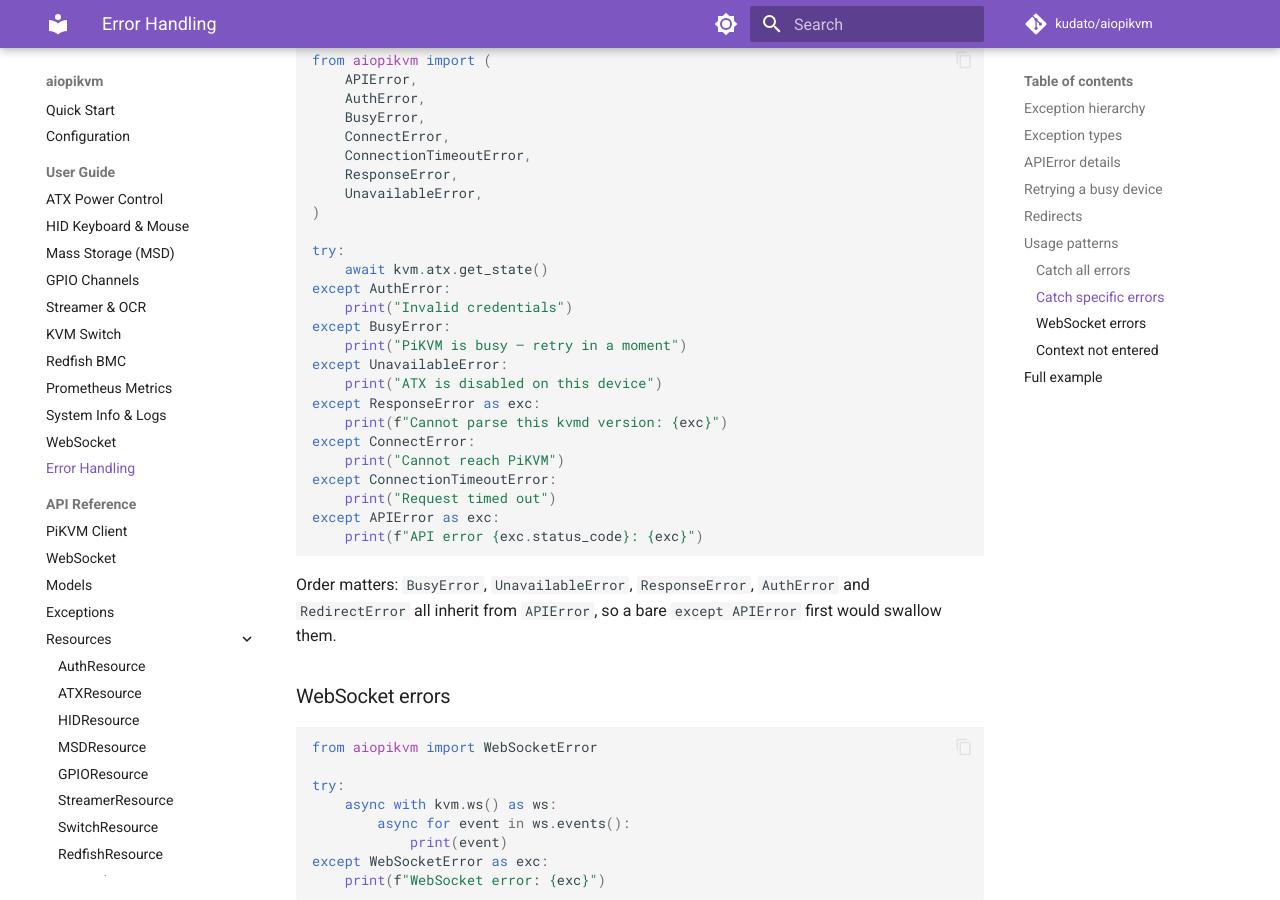
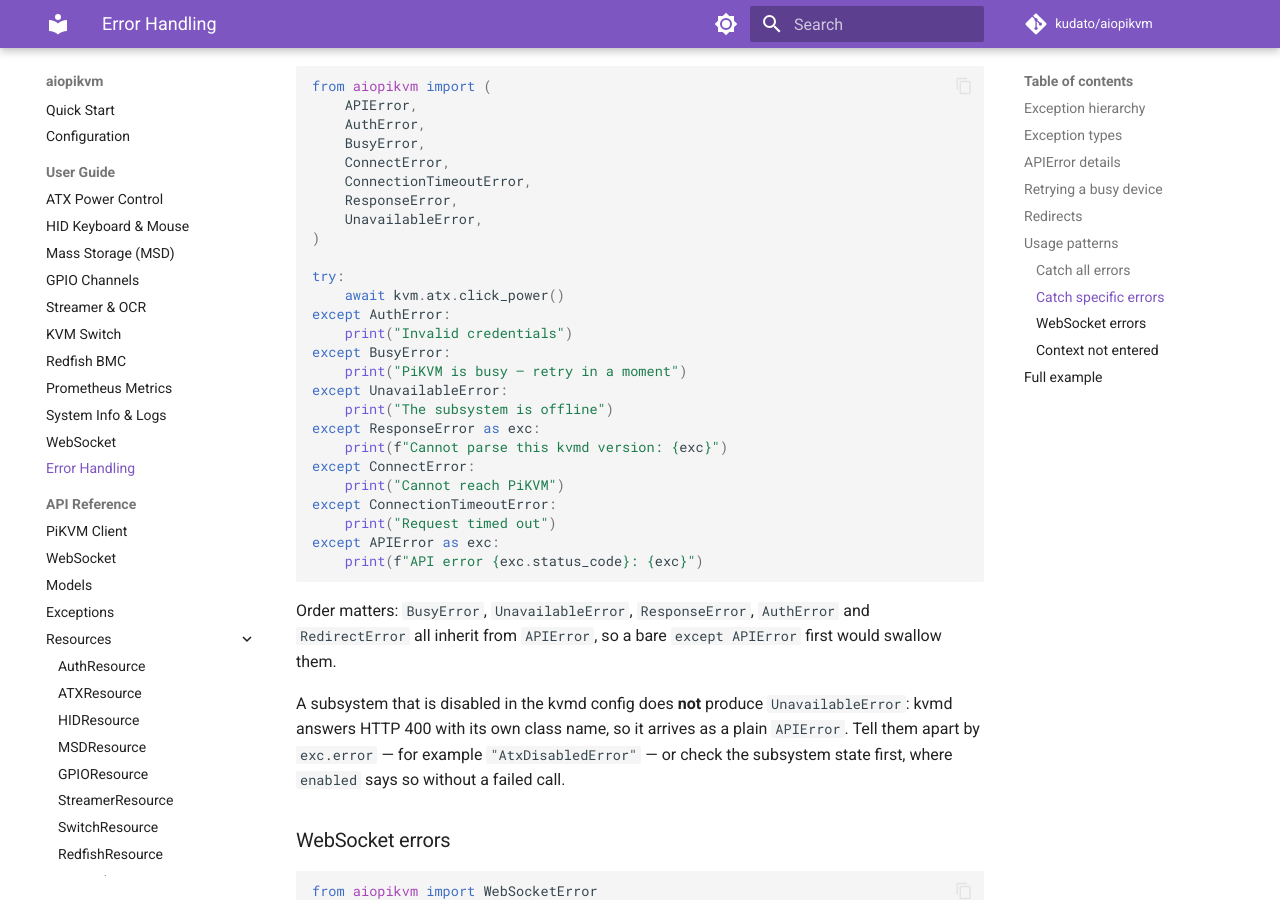
Before and after one commit to kudato/aiopikvm, an MkDocs documentation site: the page built from docs/guide/error-handling.md, in a window 1280 px wide and 900 px high, scrolled down 2898 px. Built offline with MkDocs 1.6.1 and Material for MkDocs 9.7.7, drawn with Linux system fonts in a browser that asks for light colours; comment, search, counter and statistics services are not loaded; some of the changed text lies outside the part shown.

Commit message:
fix(atx): use the kvmd error names that actually exist
Why this change was needed:
Review checked the new failure-mode docs against kvmd and found the class
names were invented: kvmd raises AtxDisabledError and AtxIsBusyError, not
AtxIsDisabledError or a bare IsBusyError. The example in the guide would
therefore never match, and the error-handling guide told readers to catch
UnavailableError for a disabled ATX, which answers HTTP 400 instead.

What changed:
- Corrected the names and messages in the ATX tests, the ATX guide, the
  exception docstrings and tests/test_errors.py
- Said in the error-handling guide that a config-disabled subsystem is a
  plain APIError with its own class name, not UnavailableError
- Dropped the stale cross-reference in gpio.py claiming ATX waits by default
- Stopped calling timeout "only meaningful with wait" — it bounds the
  request either way — and counted the second kvmd sleeps after a long click

````diff
--- a/docs/guide/error-handling.md
+++ b/docs/guide/error-handling.md
@@ -39,17 +39,18 @@
 ## APIError details
 
 `APIError` carries the HTTP status and the error block kvmd puts in the body
-(`{"ok": false, "result": {"error": "IsBusyError", "error_msg": "..."}}`):
+(`{"ok": false, "result": {"error": "AtxIsBusyError", "error_msg": "..."}}`).
+The class name is the kvmd exception, so it is subsystem-specific:
 
 ```python
 from aiopikvm import APIError
 
 try:
-    await kvm.atx.get_state()
+    await kvm.atx.click_power()
 except APIError as exc:
     print(f"Status: {exc.status_code}")   # 409
-    print(f"Class: {exc.error}")          # IsBusyError
-    print(f"Message: {exc.error_msg}")    # Performing another operation
+    print(f"Class: {exc.error}")          # AtxIsBusyError
+    print(f"Message: {exc.error_msg}")    # Performing another ATX operation, ...
 ```
 
 `error` and `error_msg` are empty strings when the response carried no kvmd
@@ -121,13 +122,13 @@
 )
 
 try:
-    await kvm.atx.get_state()
+    await kvm.atx.click_power()
 except AuthError:
     print("Invalid credentials")
 except BusyError:
     print("PiKVM is busy — retry in a moment")
 except UnavailableError:
-    print("ATX is disabled on this device")
+    print("The subsystem is offline")
 except ResponseError as exc:
     print(f"Cannot parse this kvmd version: {exc}")
 except ConnectError:
@@ -141,6 +142,12 @@
 Order matters: `BusyError`, `UnavailableError`, `ResponseError`, `AuthError`
 and `RedirectError` all inherit from `APIError`, so a bare `except APIError`
 first would swallow them.
+
+A subsystem that is disabled in the kvmd config does **not** produce
+`UnavailableError`: kvmd answers HTTP 400 with its own class name, so it
+arrives as a plain `APIError`. Tell them apart by `exc.error` — for example
+`"AtxDisabledError"` — or check the subsystem state first, where `enabled`
+says so without a failed call.
 
 ### WebSocket errors
 
````
Also changed, not shown: CHANGELOG.md (+13 -6 lines), docs/guide/atx.md (+1 -1 lines), 5 other files.
